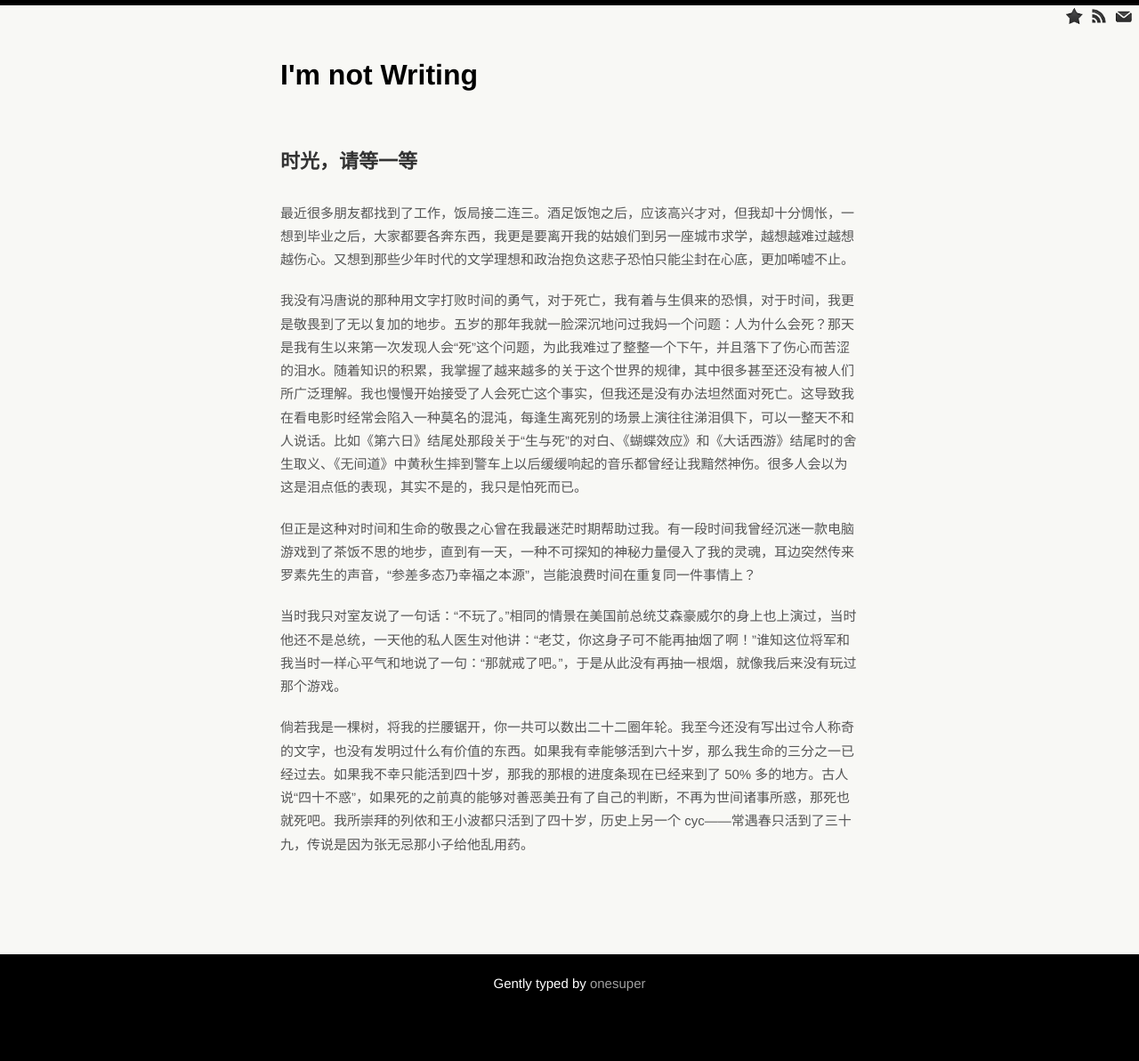
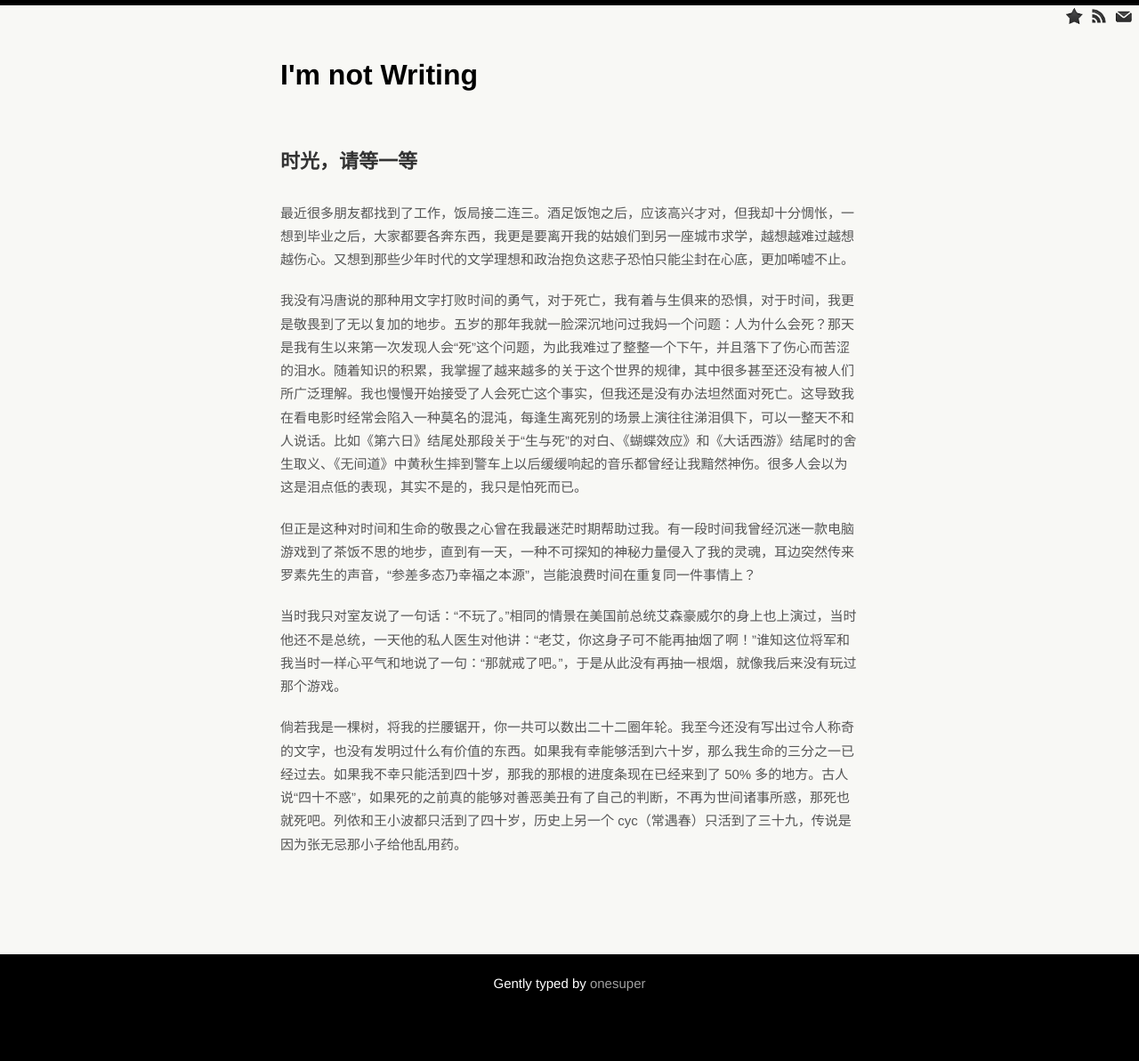
Before and after one commit to dreamsome/onesuper.github.com, a Jekyll site: the page built from _posts/essay/2011-12-07-time.md, in a window 1280 px wide. Shown: the whole page at 89% size. Built offline with Jekyll 4.4.1, drawn with Linux system fonts in a browser that asks for light colours; Markdown is read by kramdown in place of the engine named in the settings.

```diff
--- a/_layouts/default.html
+++ b/_layouts/default.html
@@ -13,17 +13,17 @@
 <body>
 
   <div class="meta">
-    <a href="/">
+    <a href="/archive">
       <img src="/images/star.png" />
-      <div class="show">Back to bedroom</div>
+      <div class="show">back to bedroom</div>
     </a>
     <a href="/atom.xml">
       <img src="/images/rss.png" />
-      <div class="show">Are you ready?</div>
+      <div class="show">this is not a joke</div>
     </a>
     <a href="mailto:onesuperclark@gmail.com">
       <img src="/images/email.png" />
-      <div class="show">Where did you sleep last night?</div>
+      <div class="show">where did you sleep last night?</div>
     </a>
   </div>
 
--- a/_posts/essay/2011-12-07-time.md
+++ b/_posts/essay/2011-12-07-time.md
@@ -18,4 +18,4 @@ tags: [time]
 当时我只对室友说了一句话：“不玩了。”相同的情景在美国前总统艾森豪威尔的身上也上演过，当时他还不是总统，一天他的私人医生对他讲：“老艾，你这身子可不能再抽烟了啊！”谁知这位将军和我当时一样心平气和地说了一句：“那就戒了吧。”，于是从此没有再抽一根烟，就像我后来没有玩过那个游戏。
 
 
-倘若我是一棵树，将我的拦腰锯开，你一共可以数出二十二圈年轮。我至今还没有写出过令人称奇的文字，也没有发明过什么有价值的东西。如果我有幸能够活到六十岁，那么我生命的三分之一已经过去。如果我不幸只能活到四十岁，那我的那根的进度条现在已经来到了 50% 多的地方。古人说“四十不惑”，如果死的之前真的能够对善恶美丑有了自己的判断，不再为世间诸事所惑，那死也就死吧。我所崇拜的列侬和王小波都只活到了四十岁，历史上另一个 cyc——常遇春只活到了三十九，传说是因为张无忌那小子给他乱用药。
+倘若我是一棵树，将我的拦腰锯开，你一共可以数出二十二圈年轮。我至今还没有写出过令人称奇的文字，也没有发明过什么有价值的东西。如果我有幸能够活到六十岁，那么我生命的三分之一已经过去。如果我不幸只能活到四十岁，那我的那根的进度条现在已经来到了 50% 多的地方。古人说“四十不惑”，如果死的之前真的能够对善恶美丑有了自己的判断，不再为世间诸事所惑，那死也就死吧。列侬和王小波都只活到了四十岁，历史上另一个 cyc（常遇春）只活到了三十九，传说是因为张无忌那小子给他乱用药。
```
Also changed, not shown: _posts/art/2010-10-03-memory-of-can.md (+24 -0 lines), _posts/life/2011-12-10-fish.md (deleted, +0 -31 lines), _posts/life/2012-12-01-determined-thing.md (added, +27 -0 lines), _posts/technium/2012-03-07-power-law.md (+1 -5 lines), _posts/technium/2012-08-05-unix-text.md (+1 -1 lines), _posts/technium/2012-11-09-easylab.md (+1 -1 lines), archive.html (added, +12 -0 lines).
